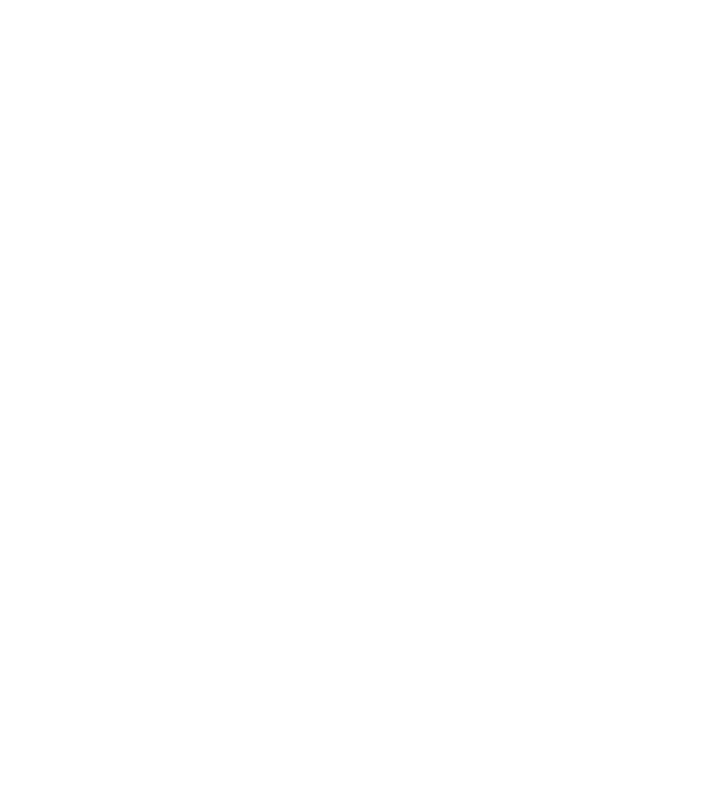
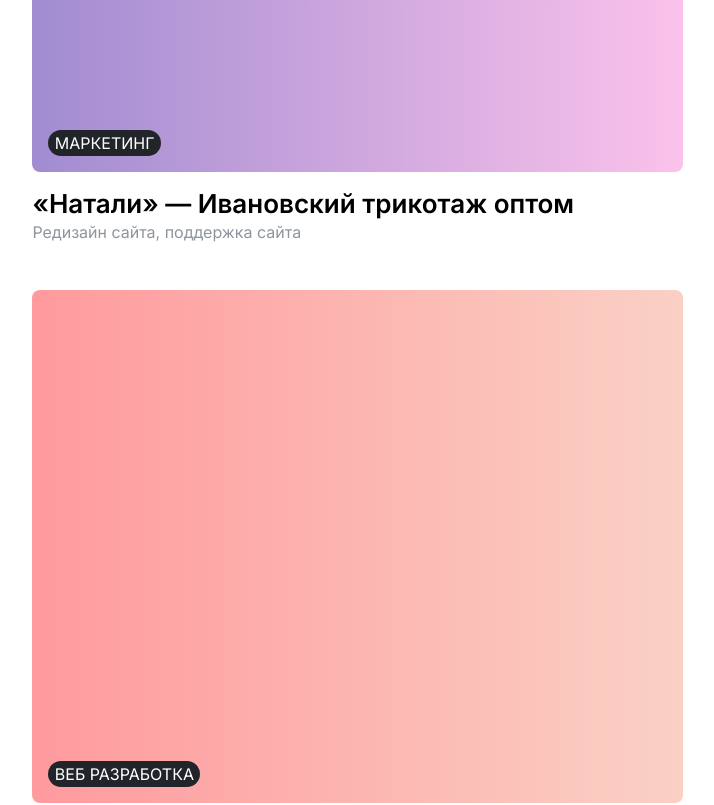
Before and after one commit to swbonjour/Drozzhi, a React (Create React App) app: page / in a window 1280 px wide. Shown: the part 1520-2325 px from the top of the page, without its empty margins (6-720 px from the left). Before the commit the page ends 1179 px from the top, so only its background shows below. Built offline with nearby package versions, Linux system fonts and the light colour scheme.

Commit message:
second page

```diff
--- a/src/components/atoms/text/Text.scss
+++ b/src/components/atoms/text/Text.scss
@@ -2,6 +2,8 @@
 @import 'src/scss/colors.scss';
 
 .text {
+    padding: 0;
+    margin: 0;
     &__font {
         &_size {
             &_xxl {
--- a/src/components/molecules/headerLinks/HeaderLinks.scss
+++ b/src/components/molecules/headerLinks/HeaderLinks.scss
@@ -4,6 +4,8 @@
         display: flex;
         gap: 2rem;
         &_li {
+            display: flex;
+            align-items: center;
             &__a {
                 text-decoration: none;
             }
--- a/src/components/molecules/index.ts
+++ b/src/components/molecules/index.ts
@@ -1,2 +1,3 @@
 export * from './header/Header'
 export * from './headerLinks/HeaderLinks'
+export * from './portfolioItem/PortfolioItem'
--- /dev/null
+++ b/src/components/molecules/portfolioItem/PortfolioItem.scss
@@ -0,0 +1,56 @@
+@import 'src/scss/colors.scss';
+
+.portfolio_item {
+    &__content {
+        width: 650.59px;
+        height: 513px;
+        position: relative;
+        border-radius: 8px;
+        margin-top: 3rem;
+        &_tag {
+            position: absolute;
+            bottom: 16px;
+            left: 16px;
+            background-color: $project-label-color;
+            border-radius: 20px;
+            padding-left: 0.4rem;
+            padding-right: 0.4rem;
+            padding-top: 0.2rem;
+            padding-bottom: 0.2rem;
+            text-align: center;
+        }
+
+        &_purple {
+            background: linear-gradient(90deg, #A18CD1 0%, #FBC2EB 100%), #EEEEEE;
+        }
+
+        &_pink {
+            background: linear-gradient(90deg, #FF9A9E 0%, #FAD0C4 99%, #FAD0C4 100%), #EEEEEE;
+        }
+
+        &_red {
+            background: linear-gradient(90deg, #FFECD2 0%, #FCB69F 100%), #EEEEEE;
+        }
+
+        &_green {
+            background: linear-gradient(90deg, #D4FC79 0%, #96E6A1 100%), #EEEEEE;
+        }
+
+        &_light_blue {
+            background: linear-gradient(90deg, #FDFBFB 0%, #EBEDEE 100%), #EEEEEE;
+        }
+
+        &_blue {
+            background: linear-gradient(90deg, #FFF1EB 0%, #ACE0F9 100%), #EEEEEE;
+        }
+
+        &_article {
+            margin-top: 1rem;
+            width: 650.59px;
+        }
+
+        &_small_tag {
+            margin-top: 0.2rem;
+        }
+    }
+}
--- /dev/null
+++ b/src/components/molecules/portfolioItem/PortfolioItem.tsx
@@ -0,0 +1,28 @@
+import React from 'react'
+
+import './PortfolioItem.scss'
+
+import { Text } from 'src/components/atoms'
+
+export type PortfolioItemProps = {
+  tag: string
+  article: string
+  smallTag: string
+  backgroundColor: string
+}
+
+export function PortfolioItem({ tag, article, smallTag, backgroundColor }: PortfolioItemProps) {
+  return (
+    <div>
+      <div className={`portfolio_item__content portfolio_item__content_${backgroundColor}`}>
+        <div>
+          <Text text={tag} fontSize='xs' color='white' className='portfolio_item__content_tag'></Text>
+        </div>
+      </div>
+      <section>
+        <Text text={article} fontSize='s' fontWeight='m' className='portfolio_item__content_article'></Text>
+        <Text text={smallTag} color='light_gray' className='portfolio_item__content_small_tag'></Text>
+      </section>
+    </div>
+  )
+}
--- a/src/pages/portfolio/Portfolio.scss
+++ b/src/pages/portfolio/Portfolio.scss
@@ -3,6 +3,7 @@
         width: 94%;
         margin-left: auto;
         margin-right: auto;
+        margin-top: 3rem;
     }
     &__header {
         display: flex;
@@ -12,4 +13,16 @@
             text-decoration: none;
         }
     }
+
+    &__section {
+        display: flex;
+        flex: 1 1 50%;
+        flex-wrap: wrap;
+        justify-content: space-between;
+        align-items: center;
+    }
+
+    &__button {
+        margin: 6rem auto 6rem auto;
+    }
 }
--- a/src/pages/portfolio/Portfolio.tsx
+++ b/src/pages/portfolio/Portfolio.tsx
@@ -2,7 +2,7 @@
 
 import './Portfolio.scss'
 
-import { Text } from 'src/components'
+import { Text, PortfolioItem, Button } from 'src/components'
 
 export function Portfolio() {
   return (
@@ -10,8 +10,49 @@
       <div className="portfolio__content">
         <header className="portfolio__header">
           <Text text="Портфолио" color="black" fontSize="xl" fontWeight="m"></Text>
-          <a href="#" className="portfolio__header_link"><Text text="СМОТРЕТЬ ВСЕ ->" color="light_red"></Text></a>
+          <a href="#" className="portfolio__header_link">
+            <Text text="СМОТРЕТЬ ВСЕ ->" color="light_red"></Text>
+          </a>
         </header>
+        <section className='portfolio__section'>
+          <PortfolioItem
+            tag="МАРКЕТИНГ"
+            article="«Натали» — Ивановский трикотаж оптом"
+            smallTag="Редизайн сайта, поддержка сайта"
+            backgroundColor="purple"
+          ></PortfolioItem>
+          <PortfolioItem
+            tag="ВЕБ РАЗРАБОТКА"
+            article="Podium — эротический массаж"
+            smallTag="Разработка, редизайн"
+            backgroundColor="pink"
+          ></PortfolioItem>
+          <PortfolioItem
+            tag="ВЕДЕНИЕ РЕКЛАМНОЙ КОМПАНИИМАРКЕТИНГ"
+            article="Аудит отдела маркетинга и продаж для Название бренда длинное название...«Натали» — Ивановский трикотаж оптом"
+            smallTag="Аудит, маркетинг сюда кратко теги"
+            backgroundColor="red"
+          ></PortfolioItem>
+          <PortfolioItem
+            tag="МАРКЕТИНГ"
+            article="Аудит отдела маркетинга и продаж для Название бренда"
+            smallTag="Аудит, маркетинг сюда кратко теги"
+            backgroundColor="green"
+          ></PortfolioItem>
+          <PortfolioItem
+            tag="МАРКЕТИНГ"
+            article="Аудит отдела маркетинга и продаж для Название бренда"
+            smallTag="Аудит, маркетинг сюда кратко теги"
+            backgroundColor="light_blue"
+          ></PortfolioItem>
+          <PortfolioItem
+            tag="МАРКЕТИНГ"
+            article="Аудит отдела маркетинга и продаж для Название бренда"
+            smallTag="Аудит, маркетинг сюда кратко теги"
+            backgroundColor="blue"
+          ></PortfolioItem>
+        </section>
+        <Button size='large' border='true' borderRadius='medium' className="portfolio__button"><Text text='ВСЕ КЕЙСЫ' color='light_red'></Text></Button>
       </div>
     </div>
   )
```
